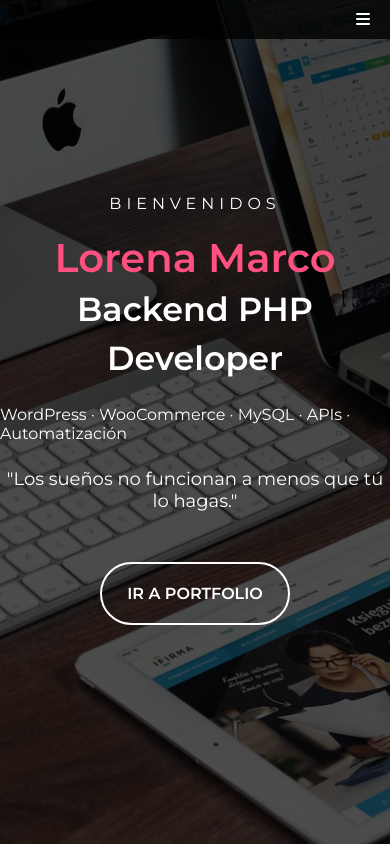
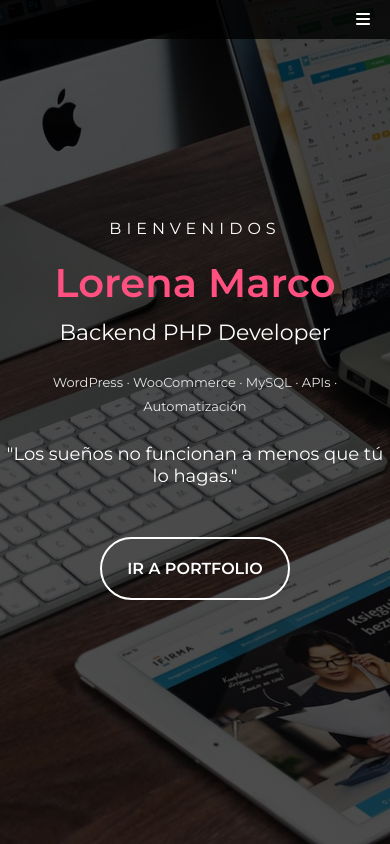
Before and after one commit to LorenaMarco/potfolio, a plain HTML site: page index.html in a window 390 px wide. Shown: the top 844 px of the page. Drawn offline with Linux system fonts and the light colour scheme.

Commit message:
Add styles for presentation section in inicio

```diff
--- a/estilo.css
+++ b/estilo.css
@@ -740,3 +740,34 @@
                 margin-bottom: 15px;
             }
         }
+
+#inicio .contenido .presentacion h2 {
+    display: flex;
+    flex-direction: column;
+    align-items: center;
+    gap: 12px;
+}
+
+#inicio .contenido .presentacion h2 small {
+    font-size: 28px;
+    font-weight: 400;
+    color: #fff;
+}
+
+#inicio .contenido .presentacion .especialidades {
+    font-size: 15px;
+    color: #e5e5e5;
+    text-align: center;
+    line-height: 1.8;
+    padding: 0 15px;
+}
+
+@media (max-width: 800px) {
+    #inicio .contenido .presentacion h2 small {
+        font-size: 22px;
+    }
+
+    #inicio .contenido .presentacion .especialidades {
+        font-size: 13px;
+    }
+}
```
